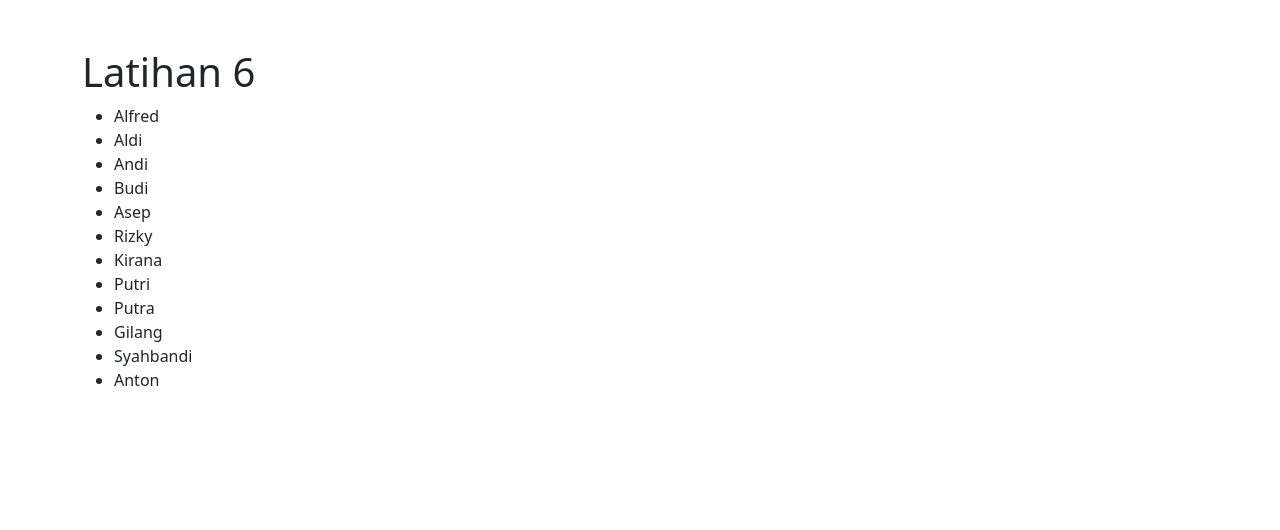
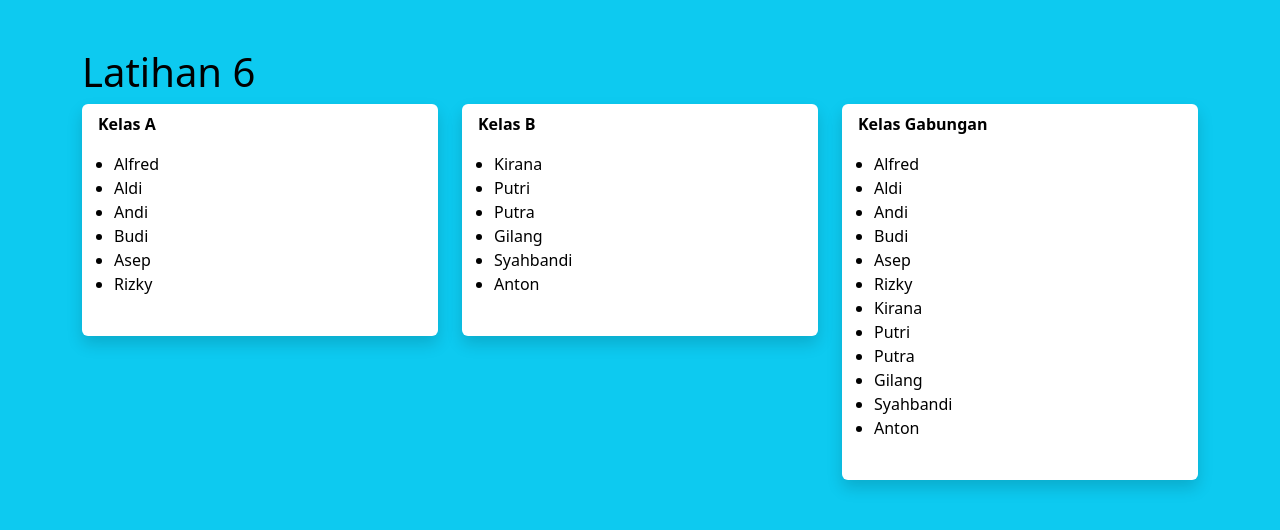
Before and after one commit to AlfredTakoi/task-jquery, a plain HTML site: page latihan-jquery/latihan-6.html in a window 1280 px wide. Drawn offline with Linux system fonts and the light colour scheme.

Commit message:
feedback commit

```diff
--- a/latihan-jquery/latihan-6.html
+++ b/latihan-jquery/latihan-6.html
@@ -8,21 +8,56 @@
     <script src="./../assets/js/jquery.js"></script>
     <title>Latihan 6 JQuery</title>
   </head>
-  <body>
+  <body class="text-bg-info">
     <div class="container mt-5">
       <h1>Latihan 6</h1>
-      <ul id="list"></ul>
+      <div class="row">
+        <div class="col-md-4">
+          <div class="card px-3 py-2 shadow border-0">
+            <span class="fw-bold">Kelas A</span>
+            <ul id="kelasA" class="p-3"></ul>
+          </div>
+        </div>
+        <div class="col-md-4">
+          <div class="card px-3 py-2 shadow border-0">
+            <span class="fw-bold">Kelas B</span>
+            <ul id="kelasB" class="p-3"></ul>
+          </div>
+        </div>
+        <div class="col-md-4">
+          <div class="card px-3 py-2 shadow border-0">
+            <span class="fw-bold">Kelas Gabungan</span>
+            <ul id="kelasBaru" class="p-3"></ul>
+          </div>
+        </div>
+      </div>
     </div>
     <script>
-      let list = document.getElementById("list");
-      let kelasA = ["Alfred", "Aldi", "Andi", "Budi", "Asep", "Rizky"];
-      let kelasB = ["Kirana", "Putri", "Putra", "Gilang", "Syahbandi", "Anton"];
+      let kelasA = document.getElementById("kelasA");
+      let kelasB = document.getElementById("kelasB");
+      let kelasBaru = document.getElementById("kelasBaru");
+
+      let arraykelasA = ["Alfred", "Aldi", "Andi", "Budi", "Asep", "Rizky"];
+      let arraykelasB = [
+        "Kirana",
+        "Putri",
+        "Putra",
+        "Gilang",
+        "Syahbandi",
+        "Anton",
+      ];
 
       let newKelas = [];
-      newKelas.push(...kelasA, ...kelasB);
+      newKelas.push(...arraykelasA, ...arraykelasB);
 
+      arraykelasA.forEach((element) => {
+        kelasA.innerHTML += `<li>${element}</li>`;
+      });
+      arraykelasB.forEach((element) => {
+        kelasB.innerHTML += `<li>${element}</li>`;
+      });
       newKelas.forEach((element) => {
-        list.innerHTML += `<li>${element}</li>`
+        kelasBaru.innerHTML += `<li>${element}</li>`;
       });
     </script>
   </body>
```
Also changed, not shown: latihan-jquery/latihan-11.html (+1 -1 lines), latihan-jquery/latihan-2.html (+18 -8 lines), latihan-jquery/latihan-3.html (+12 -23 lines), latihan-jquery/latihan-5.html (+19 -47 lines), latihan-jquery/access-token.txt (deleted).
